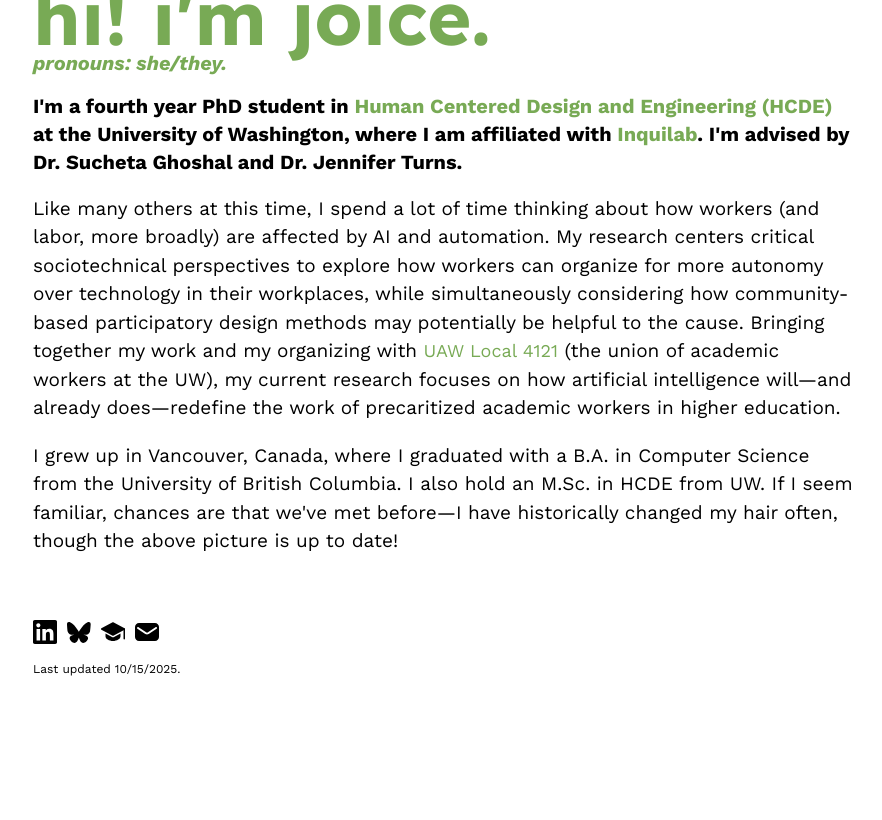
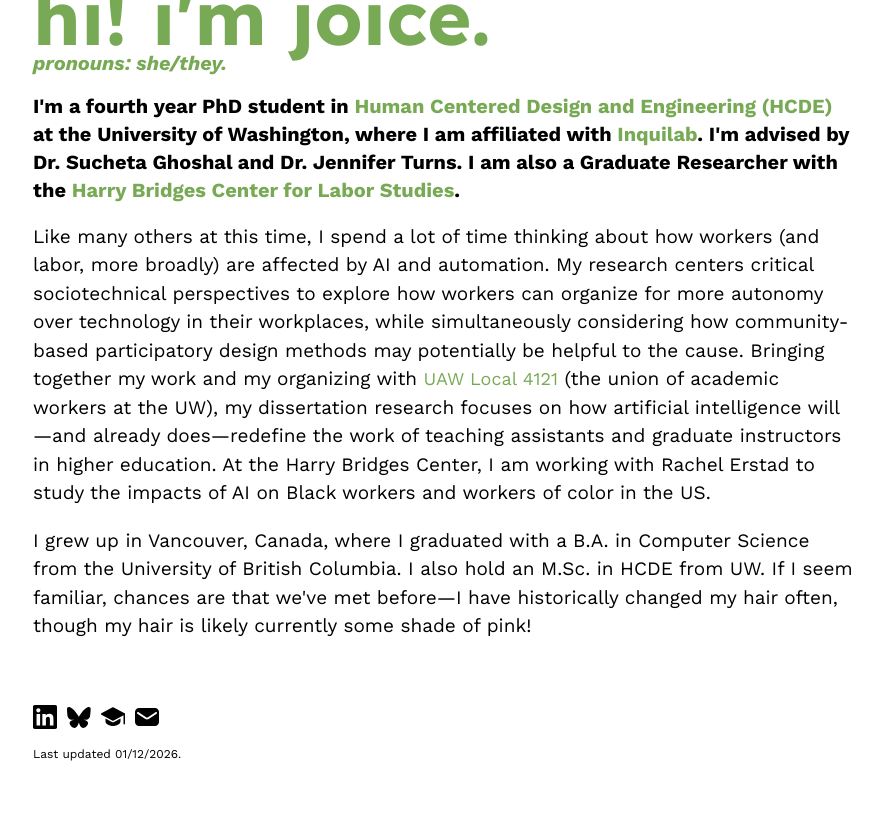
Before and after one commit to joitng/joitng.github.io, a Jekyll site: the page built from index.html, in a window 1280 px wide. Shown: the part 297-1117 px from the top of the page, without its empty margins (195-1077 px from the left). Built offline with Jekyll 4.4.1, drawn with Linux system fonts in a browser that asks for light colours; before the commit the page ends 1032 px from its top, so only the background shows below that.

Commit message:
new year new me!

```diff
--- a/_includes/footer.html
+++ b/_includes/footer.html
@@ -5,5 +5,5 @@
         <a class="socials" target="_blank" href="https://scholar.google.com/citations?user=fi2JfiYAAAAJ&hl=en"><?xml version="1.0" ?><svg id="Icons" style="enable-background:new 0 0 32 32;" version="1.1" viewBox="0 0 32 32" xml:space="preserve" xmlns="http://www.w3.org/2000/svg" xmlns:xlink="http://www.w3.org/1999/xlink"><style type="text/css">.st0{fill:#FFFFFF;}</style><g><path d="M31,26c-0.6,0-1-0.4-1-1V12c0-0.6,0.4-1,1-1s1,0.4,1,1v13C32,25.6,31.6,26,31,26z"/></g><g><path d="M16,21c-0.2,0-0.3,0-0.5-0.1l-15-8C0.2,12.7,0,12.4,0,12s0.2-0.7,0.5-0.9l15-8c0.3-0.2,0.6-0.2,0.9,0l15,8   c0.3,0.2,0.5,0.5,0.5,0.9s-0.2,0.7-0.5,0.9l-15,8C16.3,21,16.2,21,16,21z"/></g><path d="M17.4,22.6C17,22.9,16.5,23,16,23s-1-0.1-1.4-0.4L6,18.1V22c0,3.1,4.9,6,10,6s10-2.9,10-6v-3.9L17.4,22.6z"/></svg></a>
         <a class="socials" target="_blank" href="mailto:joice@uw.edu"><?xml version="1.0" ?><?xml version="1.0" ?><svg style="enable-background:new 0 0 24 24;" version="1.1" viewBox="0 0 24 24" xml:space="preserve" xmlns="http://www.w3.org/2000/svg" xmlns:xlink="http://www.w3.org/1999/xlink"><g id="info"/><g id="icons"><path d="M20,3H4C1.8,3,0,4.8,0,7v10c0,2.2,1.8,4,4,4h16c2.2,0,4-1.8,4-4V7C24,4.8,22.2,3,20,3z M21.6,8.8l-7.9,5.3   c-0.5,0.3-1.1,0.5-1.7,0.5s-1.2-0.2-1.7-0.5L2.4,8.8C2,8.5,1.9,7.9,2.2,7.4C2.5,7,3.1,6.9,3.6,7.2l7.9,5.3c0.3,0.2,0.8,0.2,1.1,0   l7.9-5.3c0.5-0.3,1.1-0.2,1.4,0.3C22.1,7.9,22,8.5,21.6,8.8z" id="email"/></g></svg></a>
     </div>
-    <p class="footer">Last updated 10/15/2025.</p>
+    <p class="footer">Last updated 01/12/2026.</p>
 </footer>
--- a/index.html
+++ b/index.html
@@ -13,12 +13,14 @@ title: joice tang
     <div id="top-links">
         <h4 class="subtitle">pronouns: she/they.</h4>
     </div>
-    <h4>I'm a fourth year PhD student in <a href="https://www.hcde.washington.edu/">Human Centered Design and Engineering (HCDE)</a> at the University of Washington, where I am affiliated with <a href="https://inquilab.cc/">Inquilab</a>. I'm advised by Dr. Sucheta Ghoshal and Dr. Jennifer Turns.</h4>
+    <h4>I'm a fourth year PhD student in <a href="https://www.hcde.washington.edu/">Human Centered Design and Engineering (HCDE)</a> at the University of Washington, where I am affiliated with <a href="https://inquilab.cc/">Inquilab</a>.
+        I'm advised by Dr. Sucheta Ghoshal and Dr. Jennifer Turns. I am also a Graduate Researcher with the <a href="https://labor.washington.edu/">Harry Bridges Center for Labor Studies</a>.</h4>
     <p>Like many others at this time, I spend a lot of time thinking about how workers (and labor, more broadly) are affected by AI and automation.
         My research centers critical sociotechnical perspectives to explore how workers can organize for more autonomy over technology in their workplaces, while simultaneously considering how community-based participatory design methods may potentially be helpful to the cause.
-        Bringing together my work and my organizing with <a href="https://uaw4121.org/">UAW Local 4121</a> (the union of academic workers at the UW), my current research focuses on how artificial intelligence will—and already does—redefine the work of precaritized academic workers in higher education.
+        Bringing together my work and my organizing with <a href="https://uaw4121.org/">UAW Local 4121</a> (the union of academic workers at the UW), my dissertation research focuses on how artificial intelligence will—and already does—redefine the work of teaching assistants and graduate instructors in higher education.
+        At the Harry Bridges Center, I am working with Rachel Erstad to study the impacts of AI on Black workers and workers of color in the US.
     </p>
     <p>I grew up in Vancouver, Canada, where I graduated with a B.A. in Computer Science from the University of British Columbia. I also hold an M.Sc. in HCDE from UW.
-        If I seem familiar, chances are that we've met before—I have historically changed my hair often, though the above picture is up to date!
+        If I seem familiar, chances are that we've met before—I have historically changed my hair often, though my hair is likely currently some shade of pink!
     </p>
 </div>
```
